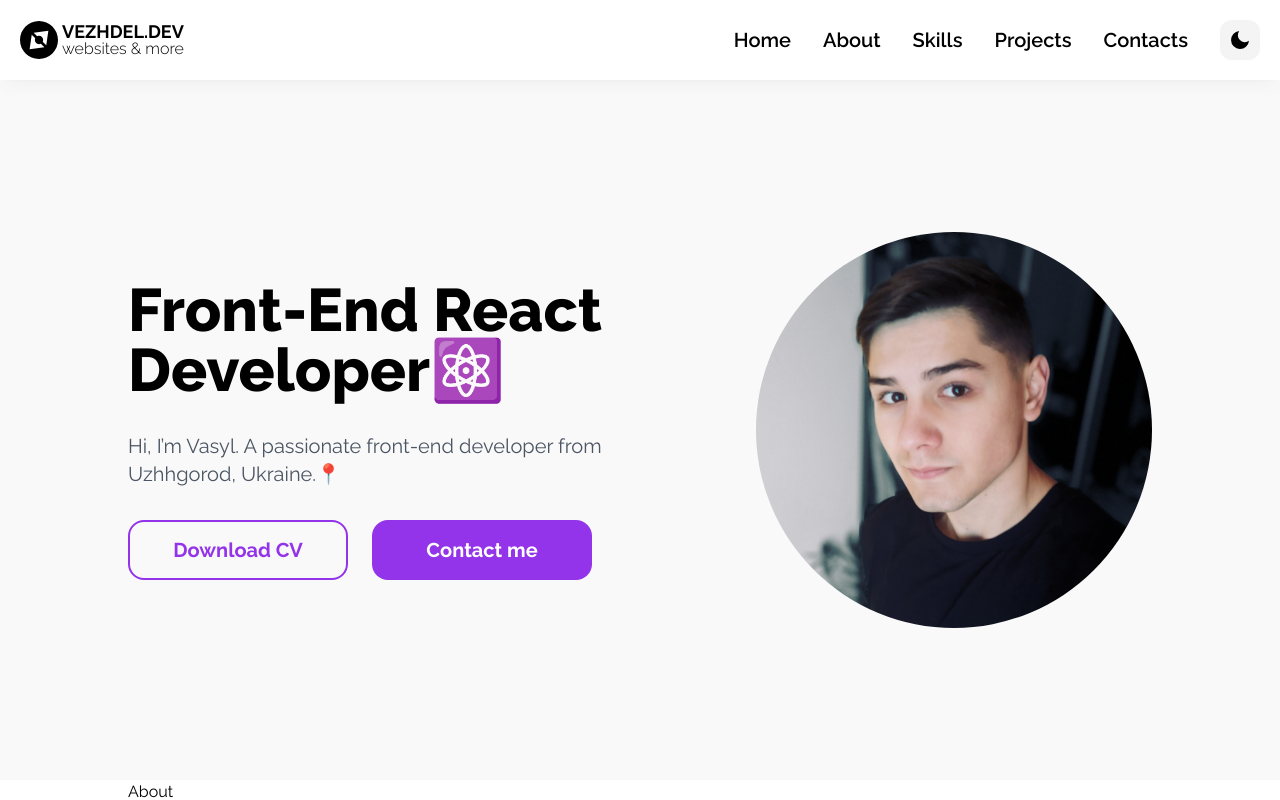
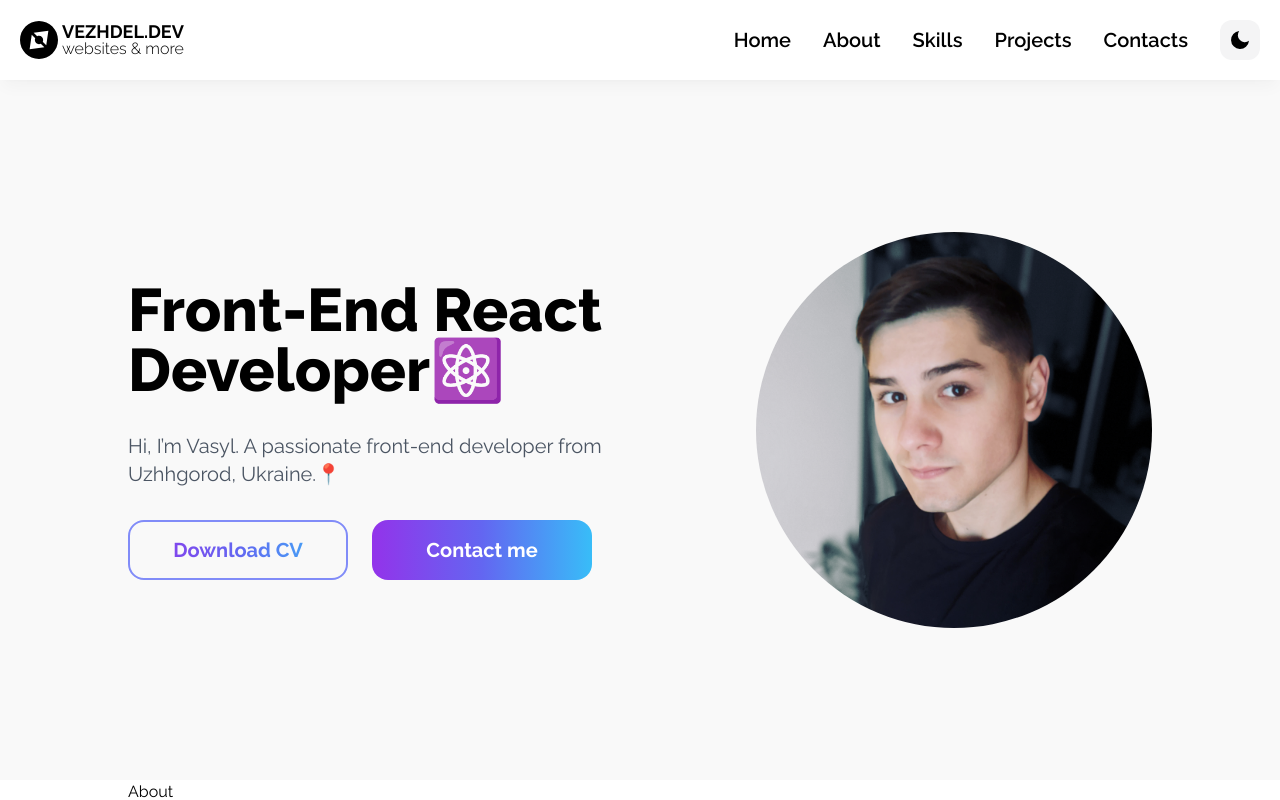
Before and after one commit to vezhdelit/nextjs-vezhdelit-portfolio, a Next.js app: page / in a window 1280 px wide. Shown: the top 800 px of the page. Built offline with nearby package versions, Linux system fonts and the light colour scheme.

Commit message:
style: added Gradient to Buttons

```diff
--- a/components/Hero.tsx
+++ b/components/Hero.tsx
@@ -62,11 +62,13 @@ const Hero = () => {
           >
             <CustomButton
               text="Download CV"
-              className=" text-purple-600  border-2 border-purple-600  rounded-2xl text-xl font-bold w-full  max-w-[220px] min-h-[60px]  "
+              className=" w-full max-w-[220px] min-h-[60px] rounded-2xl gradient-color  border-2 border-indigo-400 "
+              textStyles="bg-gradient-to-r from-purple-600 via-indigo-500 to-sky-400 bg-clip-text text-transparent rounded-2xl text-xl font-bold "
             />
+
             <CustomButton
               text="Contact me"
-              className=" text-white  bg-purple-600  rounded-2xl text-xl font-bold w-full max-w-[220px] min-h-[60px] "
+              className=" bg-gradient-to-r from-purple-600 via-indigo-500 to-sky-400 text-white   rounded-2xl text-xl font-bold w-full max-w-[220px] min-h-[60px] "
             />
           </motion.div>
         </div>
--- a/components/ui/CustomButton.tsx
+++ b/components/ui/CustomButton.tsx
@@ -6,18 +6,20 @@ import Image from "next/image";
 const CustomButton = ({
   text,
   className,
+  textStyles,
   btnType,
   rightIcon,
   handleClick,
 }: CustomButtonProps) => {
   return (
+    <>
       <button
         disabled={false}
         type={btnType || "button"}
-      className={`flex flex-row relative justify-center items-center${className}`}
+        className={` flex flex-row relative justify-center items-center${className} `}
         onClick={handleClick}
       >
-      <span className={`flex-1`}> {text}</span>
+        <span className={`flex-1  ${textStyles}`}> {text}</span>
         {rightIcon && (
           <div className="relative w-6 h-6">
             <Image
@@ -29,6 +31,7 @@ const CustomButton = ({
           </div>
         )}
       </button>
+    </>
   );
 };
 
--- a/types/index.ts
+++ b/types/index.ts
@@ -14,6 +14,7 @@ export interface CustomButtonProps {
   isDisabled?: boolean;
   btnType?: "button" | "submit";
   className?: string;
+  textStyles?: string;
   text: string;
   rightIcon?: string;
   handleClick?: MouseEventHandler<HTMLButtonElement>;
```
Lines whose indentation alone changed are shown as unchanged.
